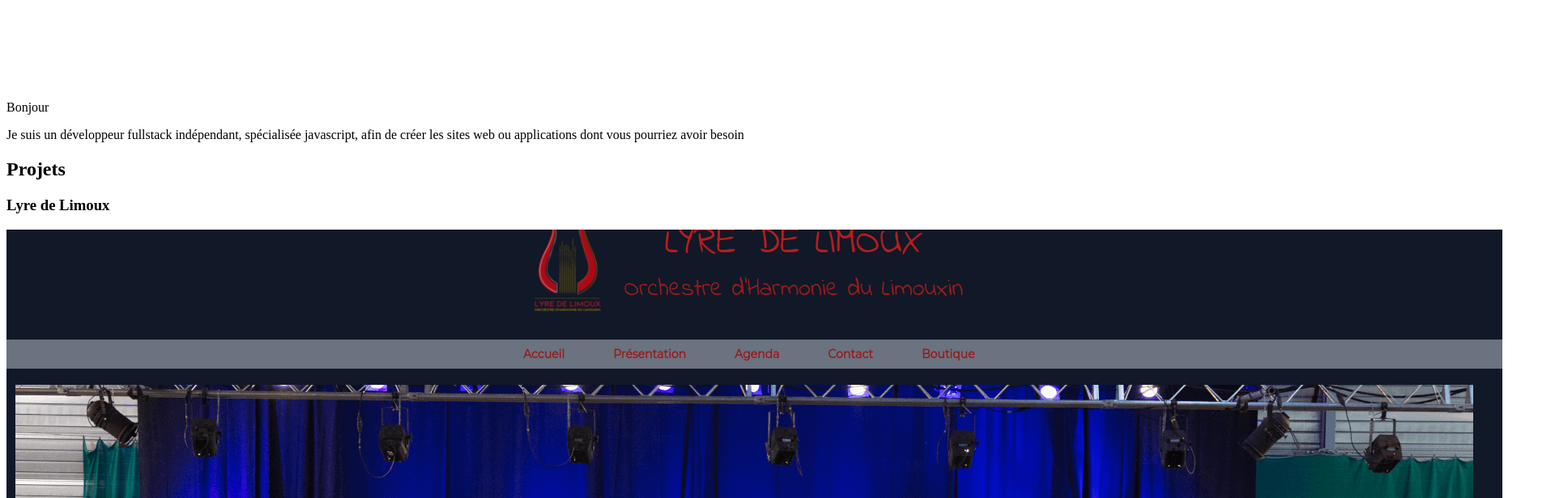
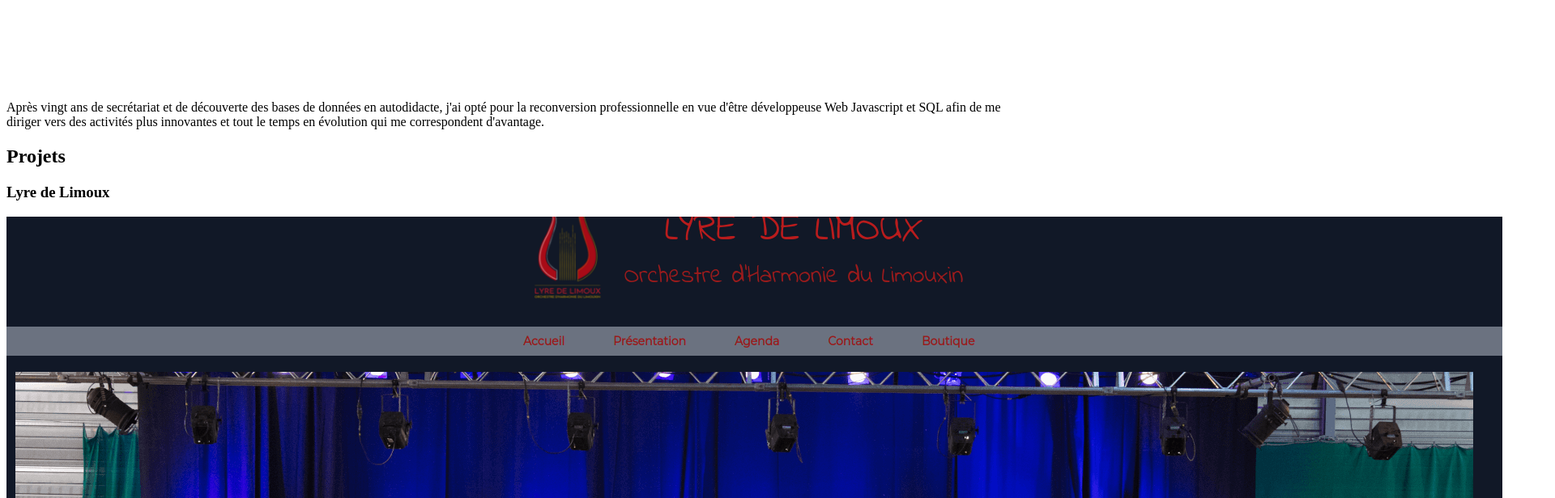
Before and after one commit to ArmandineLDev/ArmandineLDev_old, a React (Create React App) app in the folder client/: page / in a window 1280 px wide. Shown: the part 1700-2316 px from the top of the page at 81% size, 1920 px wide, since content can reach past the window. Built offline with nearby package versions, Linux system fonts and the light colour scheme.

Commit message:
update about me

```diff
--- a/client/src/components/Body/About.jsx
+++ b/client/src/components/Body/About.jsx
@@ -4,9 +4,10 @@
 
 export const About = () => {
     return (
-        <><div>
-           <p>Bonjour</p>
-           <p>Je suis un développeur fullstack indépendant, spécialisée javascript, afin de créer les sites web ou applications dont vous pourriez avoir besoin</p>
+        <><Separator />
+        <div className='py-8'>
+           <p className='text-xl'>Après vingt ans de secrétariat et de découverte des bases de données en autodidacte, j'ai opté pour la reconversion professionnelle en vue d'être développeuse Web Javascript et SQL afin de me diriger vers des activités plus innovantes et tout le temps en évolution qui me correspondent d'avantage.</p>
+
         </div>
         <Separator />
         </>
--- a/client/src/components/Body/Project/ProjectCard.jsx
+++ b/client/src/components/Body/Project/ProjectCard.jsx
@@ -16,7 +16,7 @@
             className="project-card-info-photo"
           />}
         </div>
-        <div className="md:w-1/2 space-y-2">
+        <div className="md:w-1/2 space-y-2 pl-3">
           <div className="flex">
             {/* labels github et sits web si les infos existent */}
             {project.demo && (
--- a/client/src/datas/project.js
+++ b/client/src/datas/project.js
@@ -15,7 +15,7 @@
         about: "Percusud est une académie de percussions qui se déroule fin juillet à Limoux depuis 3 ans. Ce site est une ébauche en attendant un entretien plus formel avec l'équipe",
         status: 'en attente',
         github: 'https://github.com/Armandine337711/PercuSud',
-        image1: require('../assets/images/percusud.png'),
+        image: require('../assets/images/percusud.png'),
         tag: ["EJS", "NodeJS", "Heroku", "PostgreSQL"]
     },
 
```
